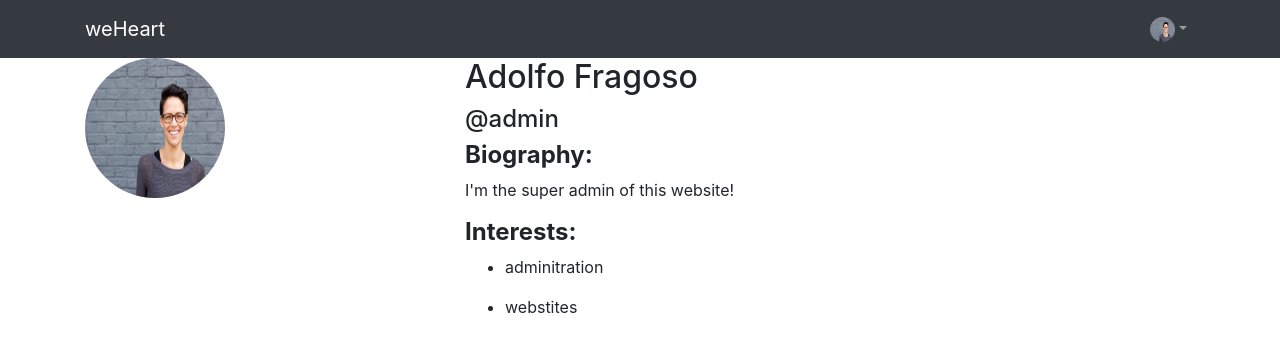
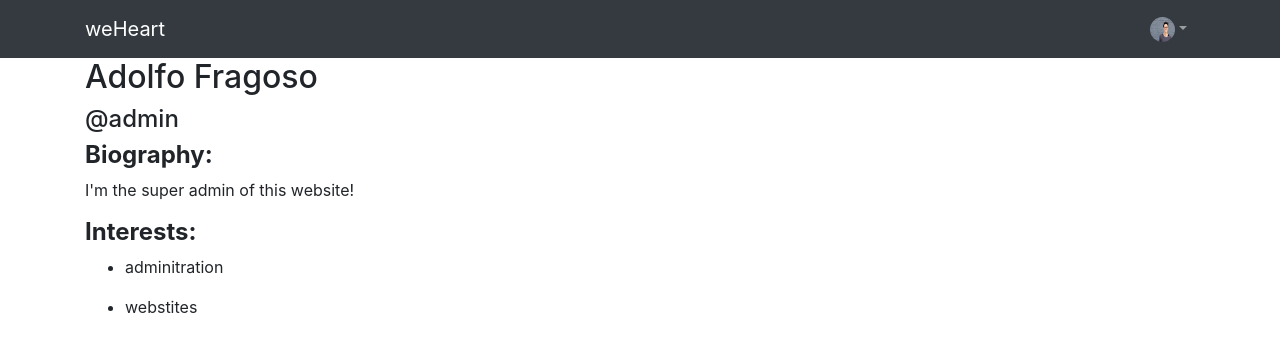
Before and after one commit to MagallanesFito/weheart, a Django app: page /webapp/me/admin in a window 1280 px wide. Shown: the top 358 px of the page. Run offline with Django 3.2, Linux system fonts and the light colour scheme; data comes from the database, SQL or seed files in the repository; both versions use the stored data as it was after the commit; some libraries are stand-ins or nearby versions.

Commit message:
substituted by new feture

```diff
--- a/webapp/templates/webapp/me.html
+++ b/webapp/templates/webapp/me.html
@@ -1,20 +1,7 @@
 {% extends 'base.html'%}
-{% load static%}
+
 {% block body%}
 <div class="container">
-	<div class="row">
-
-		{% if user.userprofile.profile_picture%}
-			<div class="col-md-4">
-			<img class="rounded-circle" src="{{user.userprofile.profile_picture.url}}" alt="" width="140" height="140">
-			</div>
-		{% else %}
-		<div class="col-md-4">
-			<img class="rounded-circle" src="{% static 'webapp/profile_example.jpg'%}" alt="" width="140" height="140">
-		</div>
-		{% endif%}
-
-		<div class="col-md-8">
 		<h2>{{user.first_name|add:" "|add:user.last_name}}</h2>
 	<h4 id="user_username">@{{user.username}}</h4>
 	<h4><strong>Biography:</strong></h4>
@@ -25,8 +12,6 @@
 		<li><p>{{interest}}</p></li>
 		{% endfor%}
 	</ul>
-		</div>
-	</div>
 
 </div>
 {% endblock%}
--- a/webapp/templates/webapp/register.html
+++ b/webapp/templates/webapp/register.html
@@ -15,7 +15,7 @@ h2{
 	font-family: Helvetica;
 }
 body{
-	background: url("{% static 'webapp/register_bg3.jpg'%}") no-repeat center center fixed;
+	background: url("{% static 'webapp/register_bg.jpg'%}") no-repeat center center fixed;
 	background-size: cover;
 	-webkit-background-size: cover;
   -moz-background-size: cover;
--- a/webapp/urls.py
+++ b/webapp/urls.py
@@ -5,7 +5,6 @@ from django.contrib.auth.views import (
 	LogoutView
 )
 from webapp.forms import LoginForm
-
 
 app_name = 'webapp'
 urlpatterns = [
--- a/webapp/views.py
+++ b/webapp/views.py
@@ -3,7 +3,7 @@ from django.http import HttpResponse
 from webapp.forms import RegistrationForm
 from django.contrib.auth.models import User
 from random import randint
-from django.contrib.auth.decorators import login_required
+
 
 ''' Calcular la funcion de similitud, por lo pronto será un numero aleatorio.
 Mas tarde se opta por una funcion mas sofisticada. Esta debe tomar las preferencias de
@@ -23,7 +23,7 @@ Investigar mas a detalle esta funcion.
 '''
 def calculate_similarity(request,user):
 	return randint(50,100)
-@login_required
+
 def dashboard(request):
 	users = User.objects.all()
 	#actualizar este codigo mas tarde
@@ -58,13 +58,8 @@ def me(request,username=None):
 	else:
 		user = request.user
 	separate_interests = user.userprofile.interests.replace(" ","").split(",")
-	#profile_picture = user.userprofile.profile_picture.url.split('/')[-1]
-	args = {'user':user,
-	'user_interests':separate_interests,}
-	return render(request,'webapp/me.html',args)
-@login_required
+	return render(request,'webapp/me.html',{'user':user,'user_interests':separate_interests})
 def edit_profile(request):
 	return render(request,'webapp/edit_profile.html')
-@login_required
 def config_profile(request):
 	return render(request,'webapp/config_profile.html')
--- a/weheart/settings.py
+++ b/weheart/settings.py
@@ -119,9 +119,7 @@ USE_TZ = True
 # https://docs.djangoproject.com/en/2.1/howto/static-files/
 
 STATIC_URL = '/static/'
-
 MEDIA_URL = '/media/'
 MEDIA_ROOT = os.path.join(BASE_DIR,'weheart/media')
-
 LOGIN_REDIRECT_URL = '/webapp/dashboard'
 LOGOUT_REDIRECT_URL = '/webapp/'
--- a/weheart/urls.py
+++ b/weheart/urls.py
@@ -18,7 +18,6 @@ from django.conf.urls.static import static
 from django.urls import path,include
 from django.conf import settings
 
-
 urlpatterns = [
 	path('webapp/',include('webapp.urls')),
     path('admin/', admin.site.urls),
```
Also changed, not shown: db.sqlite3.
